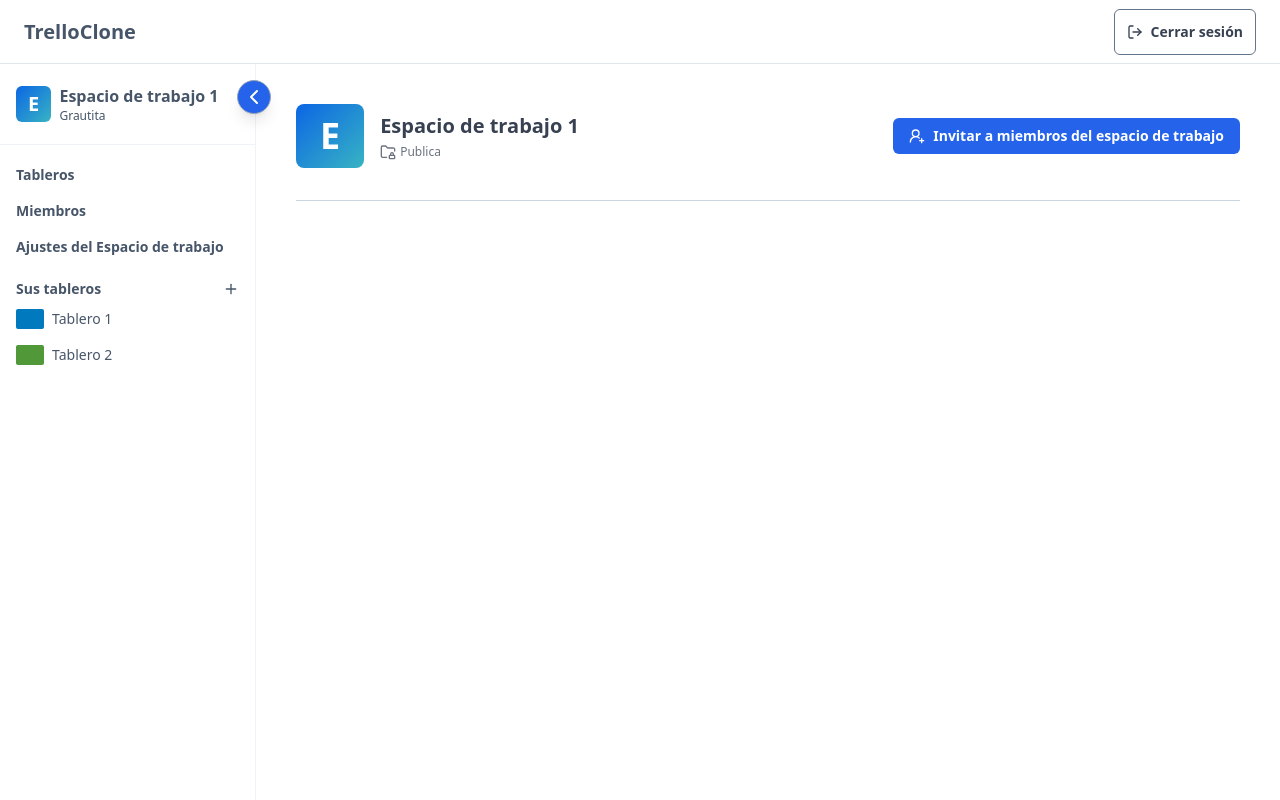
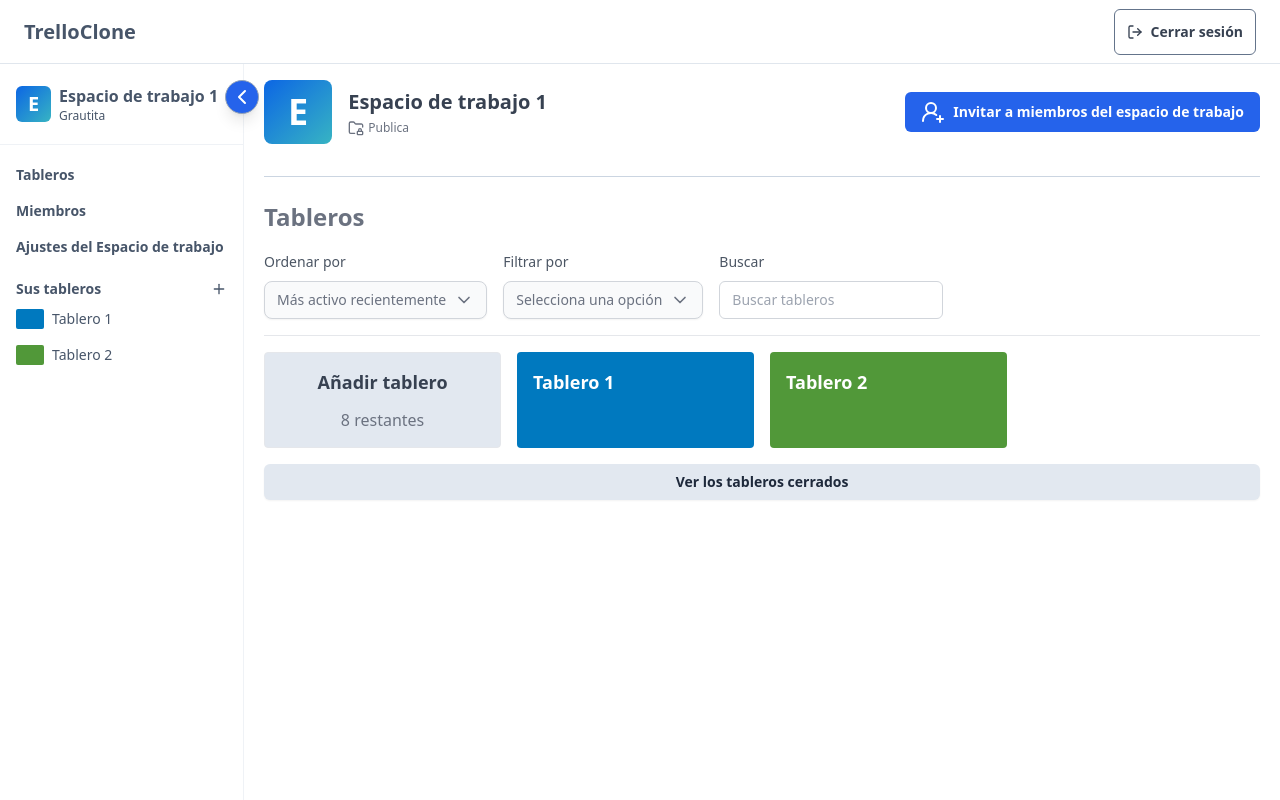
Before and after one commit to AlexisChebeste/trello-clone-ts, a React (Vite) app: page /w/1 in a window 1280 px wide. Built offline with nearby package versions, Linux system fonts and the light colour scheme.

Commit message:
workspacePage

```diff
--- a/src/components/Aside/AsideBoards.tsx
+++ b/src/components/Aside/AsideBoards.tsx
@@ -31,7 +31,7 @@ export default function AsideBoards({idWorkspace, className}: AsideBoardsProps)
 
     return(
       <Sidebar className={`backdrop-blur-md z-50 ${className}`}>
-        <div className='flex  gap-2 border-b border-slate-300/30 py-5 px-4 items-center '>
+        <div className='flex  gap-2 border-b border-slate-300/30 py-5 px-4 items-center w-max'>
           <div className={`flex  justify-center items-center h-9 w-11  rounded-md ${workspace?.logo} text-white font-bold text-xl`}>
             {workspace?.name[0].toUpperCase()}
           </div>
--- a/src/components/Aside/Siderbar.tsx
+++ b/src/components/Aside/Siderbar.tsx
@@ -16,7 +16,7 @@ const Sidebar = ({ children, className }:SidebarProps) => {
   return (
     <div
       className={`flex ${
-        isCollapsed ? "w-7" : "w-64"
+        isCollapsed ? "w-7" : `w-64 max-w-max `
       } transition-all duration-500 ${className} h-full border-r border-slate-300/30 `}
     >
       {/* Contenido del Sidebar */}
--- /dev/null
+++ b/src/components/Boards/Addbutton.tsx
@@ -0,0 +1,23 @@
+interface AddbuttonProps {
+    buttonRef: React.RefObject<HTMLButtonElement>;
+    onClick: () => void;
+    remaining: number;
+}
+
+export default function Addbutton({ buttonRef, onClick, remaining}: AddbuttonProps) {
+
+    let remainingCant = 10 - remaining;
+
+    return(
+        <button
+            ref={buttonRef}
+            onClick={onClick}
+            disabled={remainingCant === 0}
+            aria-label='Añadir nuevo tablero'
+            className={`flex flex-col h-24 items-center justify-center gap-3 bg-slate-200 hover:bg-slate-300 w-full  p-5 transition-all rounded ease-in-out duration-300 border hover:border-gray-400 hover:shadow-none ${remainingCant === 0 ? 'cursor-not-allowed ' : 'cursor-pointer'}`}
+        >
+            <h2 className="text-lg text-gray-700 font-semibold">Añadir tablero</h2>
+            <p>{remainingCant} restantes</p>
+        </button>
+    )
+}
--- a/src/components/Boards/WorkspaceInfo.tsx
+++ b/src/components/Boards/WorkspaceInfo.tsx
@@ -12,7 +12,7 @@ export function WorkspaceInfo({logo,name, description, children} : WorkspaceInfo
     <div className='flex  flex-col lg:flex-row lg:justify-between lg:items-center border-b gap-4 border-b-slate-300 pb-8'>
         <div className="flex flex-col gap-4">
             <div className="flex gap-4 items-center ">
-                <div className={`py-3 px-6 ${logo} rounded-lg text-white font-bold text-4xl`}>{name[0].toUpperCase()}</div>
+                <div className={`py-3 px-6 ${logo} rounded-lg text-white font-bold text-4xl`}>{name.charAt(0).toUpperCase()}</div>
                 <div className='flex flex-col text-gray-700 gap-1'>
                     <h1 className='text-xl font-semibold'>{name }</h1>
                     <p className='text-gray-500 text-xs flex gap-1 items-center'><FolderLock className='size-4'/>Publica</p>
--- a/src/components/Home/CardBoard.tsx
+++ b/src/components/Home/CardBoard.tsx
@@ -9,15 +9,18 @@ interface CardBoardProps {
 export default function CardBoard({ board}: CardBoardProps) {
   const {setColor} = useColor();
   return (
-    <Link
+    <div className={`w-full  ${board.color || 'bg-blue-500'}  text-white rounded h-24  transition-all ease-in-out duration-300 flex items-center justify-center`}>
+      <Link
       to={`/b/${board.id}/${board.name.replace(/ /g,'-')}`}
       onClick={() => setColor(board.color || '')}
-      className={`w-full ${board.color}   text-white rounded p-4 h-24 hover:scale-105 transition-all ease-in-out duration-200 mb-5`}
+      className={`w-full h-full hover:bg-black/30 rounded p-4 transition-all ease-in-out duration-300  `}
     >
       <h2 className="text-lg font-semibold">
         {board.name}
       </h2>
     </Link>
+    </div>
+
 
   );
 }
--- a/src/components/LayoutAside.tsx
+++ b/src/components/LayoutAside.tsx
@@ -6,12 +6,12 @@ export default function LayoutAside(){
     const {idWorkspace} = useParams()
 
     return(
-        <div className="flex h-full ">
+        <div className="flex-1 w-full flex h-full  overflow-hidden">
             <AsideBoards
                 idWorkspace={idWorkspace || ''}
                 className="text-slate-600"
             />
-            <main className="flex-1 h-full">
+            <main className="flex-1 flex h-full">
                 {/* Aquí va el contenido de la página */}
                 <Outlet/>
             </main>
--- /dev/null
+++ b/src/components/WorkspacePage/BoardsHeader.tsx
@@ -0,0 +1,57 @@
+import { useState, useEffect } from 'react'
+import Dropdown from './Dropdown'
+
+
+interface BoardsHeaderProps {
+  onSortChange: (value: string) => void
+  onSearchChange: (value: string) => void
+  sortBy: string
+  searchQuery: string
+}
+const optionsOrder = [
+  { value: "most-recent", label: "Más activo recientemente" },
+  { value: "least-recent", label: "Menos activo recientemente" },
+  { value: "a-z", label: "En orden alfabético de la A a la Z" },
+  { value: "z-a", label: "En orden alfabético de la Z a la A" },
+];
+
+const optionsFilter = [
+  { value: "", label: "Elegir una colección" },
+  { value: "all", label: "Todas las colecciones" },
+];
+
+export default function BoardsHeader({ onSortChange, onSearchChange, sortBy, searchQuery }: BoardsHeaderProps) {
+  const [localSearchQuery, setLocalSearchQuery] = useState(searchQuery);
+
+  useEffect(() => {
+    const timer = setTimeout(() => {
+      onSearchChange(localSearchQuery);
+    }, 500);
+
+    return () => clearTimeout(timer);
+  }, [localSearchQuery, onSearchChange]);
+
+  return (
+    <div className="space-y-4 bg-white pb-4 sticky top-0 z-10 border-b">
+      <h1 className="text-2xl font-bold">Tableros</h1>
+
+      <div className="flex flex-col gap-4 md:flex-row md:items-center md:justify-between lg:justify-start">
+
+        <Dropdown options={optionsOrder} selected={sortBy} onChange={onSortChange} label='Ordenar por'  />
+
+        <Dropdown options={optionsFilter} selected={sortBy} onChange={onSortChange} label='Filtrar por'  />
+
+        <div className="space-y-2 w-56">
+          <label className="text-sm text-gray-600">Buscar</label>
+          <input
+            type="search"
+            placeholder="Buscar tableros"
+            value={localSearchQuery}
+            onChange={(e) => setLocalSearchQuery(e.target.value)}
+            className="w-full px-3 py-2 text-sm bg-white border border-gray-300 rounded-md focus:outline-none focus:ring-2 focus:ring-blue-500"
+          />
+        </div>
+      </div>
+    </div>
+  )
+}
--- /dev/null
+++ b/src/components/WorkspacePage/Dropdown.tsx
@@ -0,0 +1,49 @@
+import { useState } from "react";
+import { ChevronDown } from "lucide-react";
+
+interface DropdownProps {
+  options: { value: string; label: string }[];
+  selected: string;
+  onChange: (value: string) => void;
+  label: string;
+}
+
+export default function Dropdown({ options, selected, onChange, label }: DropdownProps) {
+  const [isOpen, setIsOpen] = useState(false);
+
+  const handleOptionClick = (value: string) => {
+    onChange(value);
+    setIsOpen(false);
+  };
+
+  return (
+    <div className="space-y-2">
+      <label className="text-sm text-gray-600">{label}</label>
+      <div className="relative w-full">
+        {/* Botón principal */}
+        <button
+          onClick={() => setIsOpen(!isOpen)}
+          className="flex items-center justify-between w-full px-3 py-2  text-sm bg-gray-50 border border-gray-300 rounded-lg shadow-sm focus:outline-none focus:ring-2 focus:ring-blue-500"
+        >
+          <span>{options.find((o) => o.value === selected)?.label || "Selecciona una opción"}</span>
+          <ChevronDown className={`transition-transform ${isOpen ? "rotate-180" : "rotate-0"} ml-2 size-5`} />
+        </button>
+
+        {/* Lista desplegable */}
+        {isOpen && (
+          <ul className="absolute z-10 w-full mt-2 bg-white border border-gray-300 rounded-lg shadow-lg">
+            {options.map((option) => (
+              <li
+                key={option.value}
+                onClick={() => handleOptionClick(option.value)}
+                className="px-4 py-2 text-sm hover:bg-gray-100 cursor-pointer"
+              >
+                {option.label}
+              </li>
+            ))}
+          </ul>
+        )}
+      </div>
+    </div>
+  );
+}
--- a/src/pages/Board/BoardPage.tsx
+++ b/src/pages/Board/BoardPage.tsx
@@ -8,7 +8,7 @@ export default function BoardPage() {
     const {color} = useColor()
 
     return(
-        <div className={`flex-1 w-full flex max-h-[calc(100vh-4rem)] h-full ${color}`}>
+        <div className={`flex-1 w-full flex  h-full ${color}`}>
             <AsideBoards
                 idWorkspace={idWorkspace || '1'}
                 className={`bg-black/20 drop-shadow-md  text-white `}
--- a/src/pages/Workspace/WorkspacePage.tsx
+++ b/src/pages/Workspace/WorkspacePage.tsx
@@ -2,23 +2,119 @@ import { useParams } from "react-router";
 import { WorkspaceInfo } from "../../components/Boards/WorkspaceInfo";
 import { useWorkspace } from "../../hooks/useWorkspace";
 import { UserRoundPlus } from "lucide-react";
+import CardBoard from "../../components/Home/CardBoard";
+import { useCallback, useEffect, useRef, useState } from "react";
+import { Board} from "../../types";
+import  BoardsHeader  from "../../components/WorkspacePage/BoardsHeader";
+import Addbutton from "../../components/Boards/Addbutton";
+import ModalBoard from "../../components/modals/ModalBoard";
+
+
 
 export default function WorkspacePage() {
     const {idWorkspace} = useParams<{idWorkspace: string}>();
     const {workspaces} = useWorkspace();
     const workspace = workspaces.find((workspace) => workspace.id === idWorkspace);
+    const [isModalOpen, setIsModalOpen] = useState(false);
+    const [boards, setBoards] = useState<Board[]>([])
+    const [sortBy, setSortBy] = useState<string>('most-recent')
+    const [searchQuery, setSearchQuery] = useState('')
+    const [isLoading, setIsLoading] = useState(true)
+    const buttonRef = useRef<HTMLButtonElement>(null);
+    const handleCloseModal = () => {
+      setIsModalOpen(!isModalOpen);
+    };
 
+    const handleOpenModal = () => {
+        setIsModalOpen(!isModalOpen);
+
+    };
+    async function getBoards(sortBy: string = 'most-recent'): Promise<Board[]> {
+        // Simulate DB delay
+        await new Promise(resolve => setTimeout(resolve, 500))
+
+        return [...(workspace?.boards || [])].sort((a, b) => {
+          switch (sortBy) {
+            case 'most-recent':
+              return (b.lastActive?.getTime() ?? 0) - (a.lastActive?.getTime() ?? 0)
+            case 'least-recent':
+              return (a.lastActive?.getTime() ?? 0) - (b.lastActive?.getTime() ?? 0)
+            case 'a-z':
+              return a.name.localeCompare(b.name)
+            case 'z-a':
+              return b.name.localeCompare(a.name)
+            default:
+              return 0
+          }
+        })
+      }
+
+
+    const fetchBoards = useCallback(async () => {
+        setIsLoading(true)
+        try {
+          const data = await getBoards(sortBy)
+          setBoards(data)
+        } finally {
+          setIsLoading(false)
+        }
+      }, [workspace?.boards, sortBy])
+
+      useEffect(() => {
+        fetchBoards()
+      }, [fetchBoards])
+    const filteredBoards = boards.filter(board =>
+        board.name.toLowerCase().includes(searchQuery.toLowerCase())
+    )
+
+    if(!workspace) {
+        return <div>El espacio de trabajo no existe</div>
+    }
     return(
-        <div className="p-10">
-            {workspace &&
-                <WorkspaceInfo logo={workspace.logo} name={workspace.name} description={workspace.description}>
-                    <button className="text-sm bg-blue-600 text-white px-4 py-2 rounded-md flex items-center font-semibold w-max hover:bg-blue-700 transition-colors duration-200">
-                        <UserRoundPlus  className="mr-2 size-4"/>
-                        Invitar a miembros del espacio de trabajo
-                    </button>
-                </WorkspaceInfo>
-            }
+        <div className=" flex-1 h-full flex flex-col py-4 px-5 max-w-7xl mx-auto w-full  text-gray-500 overflow-y-auto">
+            <WorkspaceInfo logo={workspace.logo} name={workspace.name} description={workspace.description}>
+                <button className="text-sm bg-blue-600 text-white px-4 py-2 rounded-md flex items-center font-semibold max-w-max gap-2  hover:bg-blue-700 transition-colors duration-200">
+                    <UserRoundPlus  />
+                    Invitar a miembros del espacio de trabajo
+                </button>
+            </WorkspaceInfo>
 
+
+            <div className="mt-6 flex flex-col gap-4">
+                <BoardsHeader
+                    sortBy={sortBy}
+                    searchQuery={searchQuery}
+                    onSortChange={setSortBy}
+                    onSearchChange={setSearchQuery}
+                />
+
+                <div className="grid md:grid-cols-2 lg:grid-cols-3 xl:grid-cols-4  gap-4">
+                    {isLoading ? (
+                        Array.from({ length: 4 }).map((_, i) => (
+                        <div key={i} className="h-24 rounded-lg bg-gray-200 animate-pulse" />
+                        ))
+                    ) : (<>
+                        <Addbutton buttonRef={buttonRef} onClick={handleOpenModal} remaining={workspace.boards.length}/>
+                        {filteredBoards.map(board => (
+                            <CardBoard key={board.id} board={board} />
+                    ))}
+                    </>)}
+                </div>
+                {!isLoading && filteredBoards.length === 0 && (
+                    <p className="text-center text-gray-500 mt-8">
+                    No se encontraron tableros
+                    </p>
+                )}
+            </div>
+            <button className="mt-4 shadow-sm rounded-md bg-slate-200 text-slate-800 hover:bg-slate-300 text-sm font-semibold py-2 px-4 transition-colors duration-300">Ver los tableros cerrados</button>
+            <ModalBoard
+              workspaceId={workspace.id}
+              isOpen={isModalOpen}
+              onClose={handleCloseModal}
+              buttonRef={buttonRef}
+              aria-labelledby="modal-title" // Asociar el modal con un título
+              aria-hidden={!isModalOpen ? "true" : "false"} // Asegúrate de que el contenido detrás del modal esté oculto
+            />
         </div>
 
     )
--- a/src/types/index.ts
+++ b/src/types/index.ts
@@ -19,6 +19,7 @@ export interface User {
     color?: string
     description?: string
     lists: List[]
+    lastActive?:Date
   }
 
   export interface List {
```
Also changed, not shown: src/components/Boards/Boards.tsx (+11 -16 lines).
